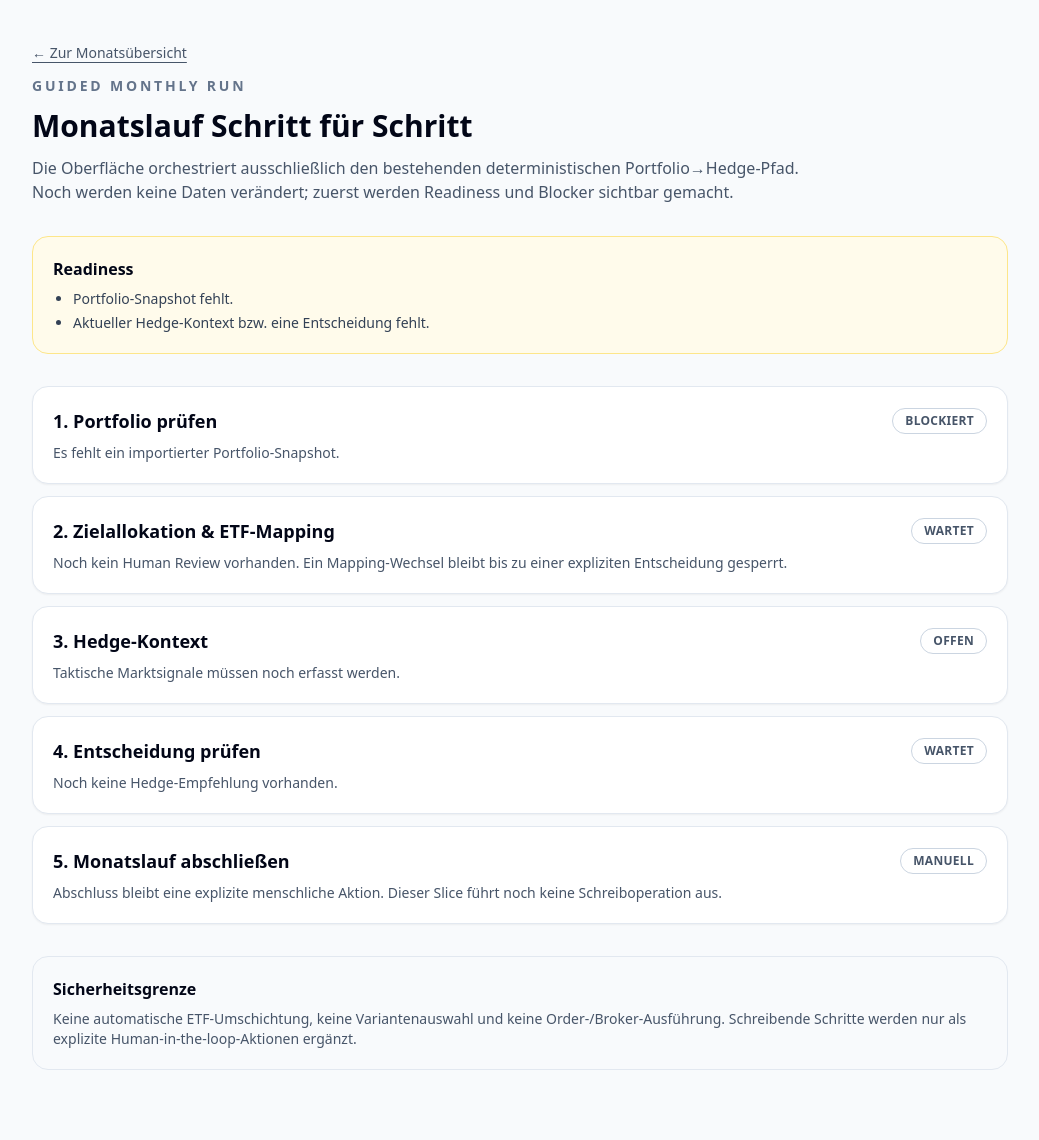
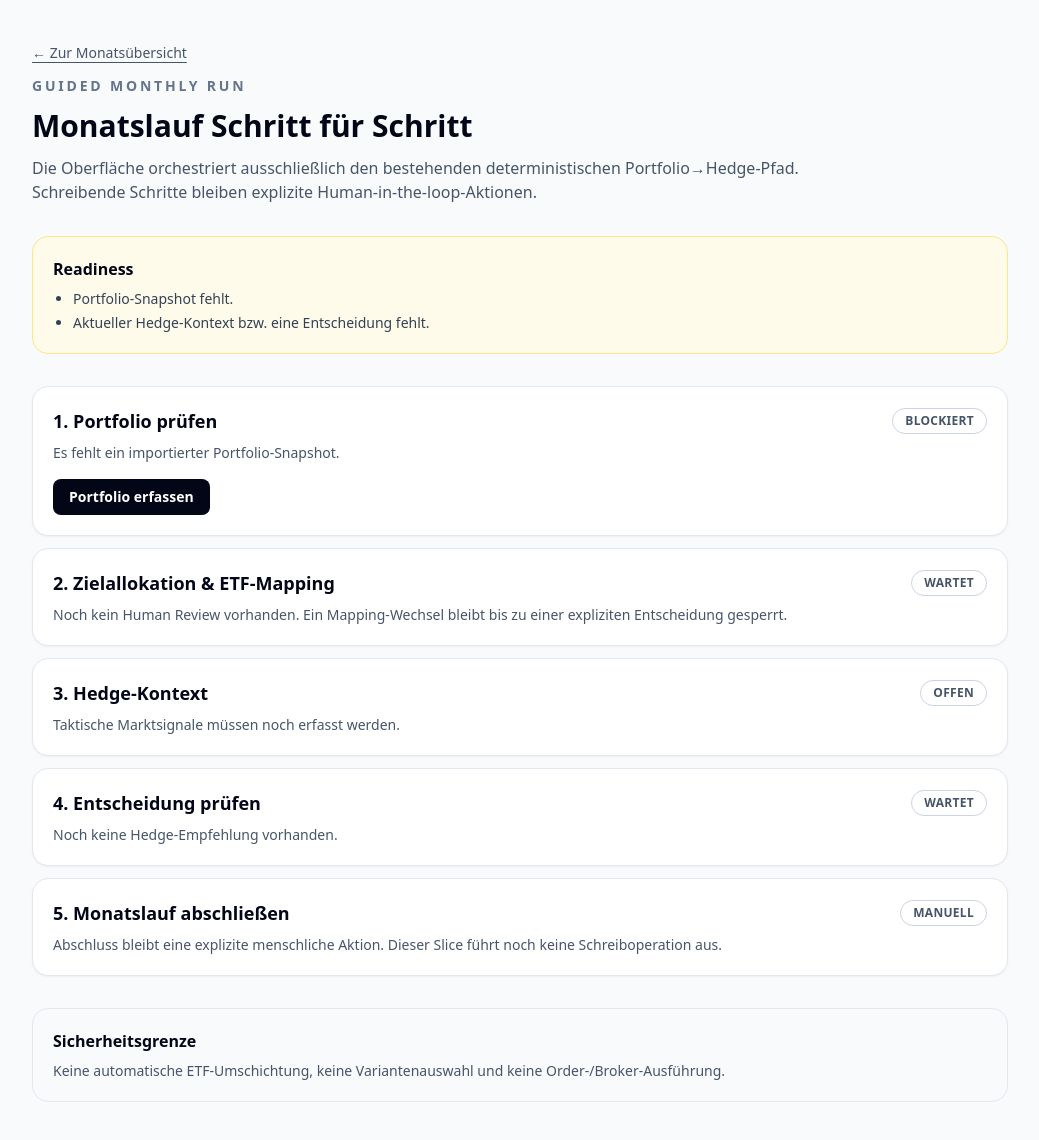
Before and after one commit to GithubLarsKomo/hedge-decision-cockpit, a Next.js app: page /monthly/run in a window 1280 px wide. Shown: the whole page, without its empty margins (120-1159 px from the left). Before the commit the page ends 1110 px from the top, so only its background shows below. Built offline with nearby package versions, Linux system fonts and the light colour scheme.

Commit message:
Link guided run to portfolio input

```diff
--- a/app/monthly/run/page.tsx
+++ b/app/monthly/run/page.tsx
@@ -7,7 +7,8 @@ function formatDate(value: Date | null | undefined) {
   return value ? new Intl.DateTimeFormat('de-DE', { dateStyle: 'medium' }).format(value) : 'Nicht vorhanden';
 }
 
-export default async function GuidedMonthlyRunPage() {
+export default async function GuidedMonthlyRunPage({ searchParams }: { searchParams: Promise<{ portfolio?: string; snapshot?: string }> }) {
+  const params = await searchParams;
   const [snapshot, review, decision] = await Promise.all([
     prisma.importedPortfolioSnapshot.findFirst({ orderBy: [{ asOf: 'desc' }, { revision: 'desc' }] }).catch(() => null),
     prisma.etfMappingReviewRecord.findFirst({ orderBy: [{ reviewedAt: 'desc' }, { id: 'desc' }] }).catch(() => null),
@@ -18,7 +19,9 @@ export default async function GuidedMonthlyRunPage() {
     {
       title: '1. Portfolio prüfen',
       status: snapshot ? 'bereit' : 'blockiert',
-      detail: snapshot ? `${snapshot.strategyName} ${snapshot.strategyVersion} · Stand ${formatDate(snapshot.asOf)} · Revision ${snapshot.revision}` : 'Es fehlt ein importierter Portfolio-Snapshot.'
+      detail: snapshot ? `${snapshot.strategyName} ${snapshot.strategyVersion} · Stand ${formatDate(snapshot.asOf)} · Revision ${snapshot.revision}` : 'Es fehlt ein importierter Portfolio-Snapshot.',
+      href: '/monthly/run/portfolio',
+      action: snapshot ? 'Portfolio aktualisieren' : 'Portfolio erfassen'
     },
     {
       title: '2. Zielallokation & ETF-Mapping',
@@ -53,13 +56,20 @@ export default async function GuidedMonthlyRunPage() {
         <Link href="/monthly" className="text-sm font-medium text-slate-600 underline underline-offset-4">← Zur Monatsübersicht</Link>
         <p className="text-sm font-semibold uppercase tracking-[0.2em] text-slate-500">Guided Monthly Run</p>
         <h1 className="text-3xl font-semibold text-slate-950">Monatslauf Schritt für Schritt</h1>
-        <p className="max-w-3xl text-slate-600">Die Oberfläche orchestriert ausschließlich den bestehenden deterministischen Portfolio→Hedge-Pfad. Noch werden keine Daten verändert; zuerst werden Readiness und Blocker sichtbar gemacht.</p>
+        <p className="max-w-3xl text-slate-600">Die Oberfläche orchestriert ausschließlich den bestehenden deterministischen Portfolio→Hedge-Pfad. Schreibende Schritte bleiben explizite Human-in-the-loop-Aktionen.</p>
       </header>
+
+      {params.portfolio && (
+        <section className="rounded-2xl border border-emerald-200 bg-emerald-50 p-5 text-sm text-emerald-900">
+          <strong>Portfolio-Snapshot {params.portfolio === 'created' ? 'gespeichert' : 'unverändert bestätigt'}.</strong>
+          {params.snapshot && <span> Snapshot-ID: {params.snapshot}</span>}
+        </section>
+      )}
 
       <section className={`rounded-2xl border p-5 ${blockers.length === 0 ? 'border-emerald-200 bg-emerald-50' : 'border-amber-200 bg-amber-50'}`}>
         <h2 className="font-semibold text-slate-950">Readiness</h2>
         {blockers.length === 0 ? (
-          <p className="mt-2 text-sm text-slate-700">Alle aktuell notwendigen Voraussetzungen sind vorhanden. Die nächsten UX-Slices können die expliziten Eingabe- und Review-Schritte freischalten.</p>
+          <p className="mt-2 text-sm text-slate-700">Alle aktuell notwendigen Voraussetzungen sind vorhanden.</p>
         ) : (
           <ul className="mt-2 list-disc space-y-1 pl-5 text-sm text-slate-700">
             {blockers.map(blocker => <li key={blocker}>{blocker}</li>)}
@@ -75,13 +85,16 @@ export default async function GuidedMonthlyRunPage() {
               <span className="rounded-full border border-slate-300 px-3 py-1 text-xs font-semibold uppercase tracking-wide text-slate-600">{step.status}</span>
             </div>
             <p className="mt-2 text-sm text-slate-600">{step.detail}</p>
+            {'href' in step && step.href && (
+              <Link href={step.href} className="mt-4 inline-flex rounded-lg bg-slate-950 px-4 py-2 text-sm font-semibold text-white">{step.action}</Link>
+            )}
           </article>
         ))}
       </section>
 
       <section className="rounded-2xl border border-slate-200 bg-slate-50 p-5">
         <h2 className="font-semibold text-slate-950">Sicherheitsgrenze</h2>
-        <p className="mt-2 text-sm text-slate-600">Keine automatische ETF-Umschichtung, keine Variantenauswahl und keine Order-/Broker-Ausführung. Schreibende Schritte werden nur als explizite Human-in-the-loop-Aktionen ergänzt.</p>
+        <p className="mt-2 text-sm text-slate-600">Keine automatische ETF-Umschichtung, keine Variantenauswahl und keine Order-/Broker-Ausführung.</p>
       </section>
     </main>
   );
```
